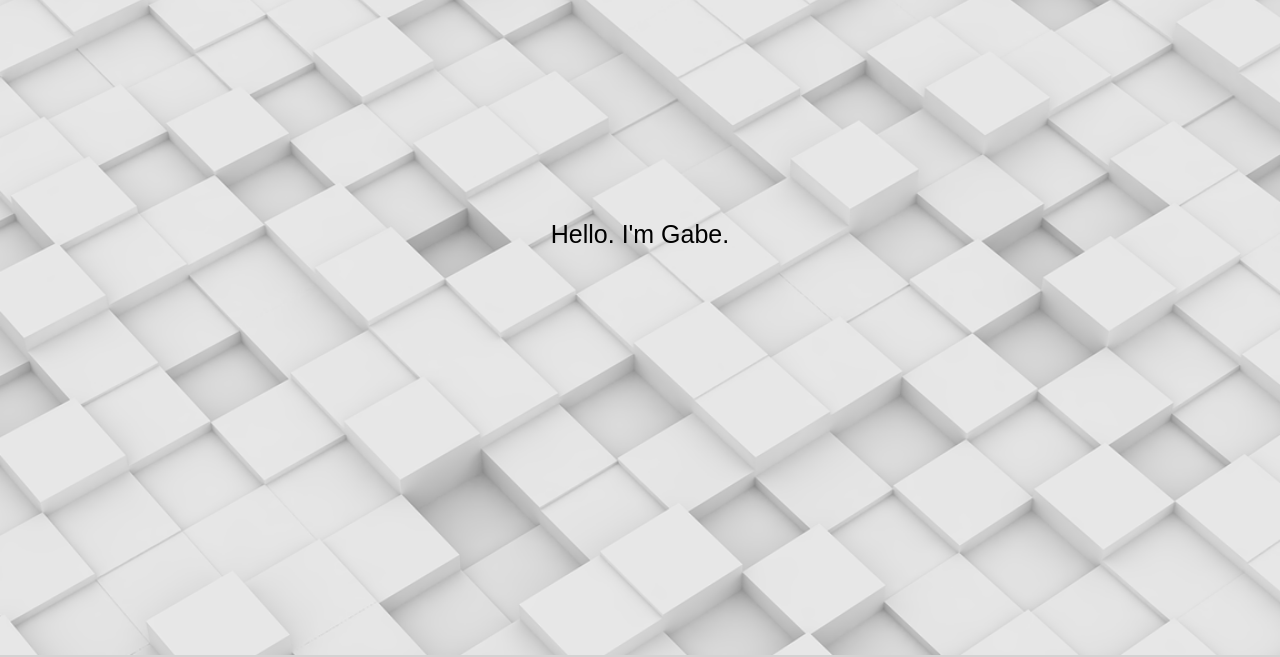
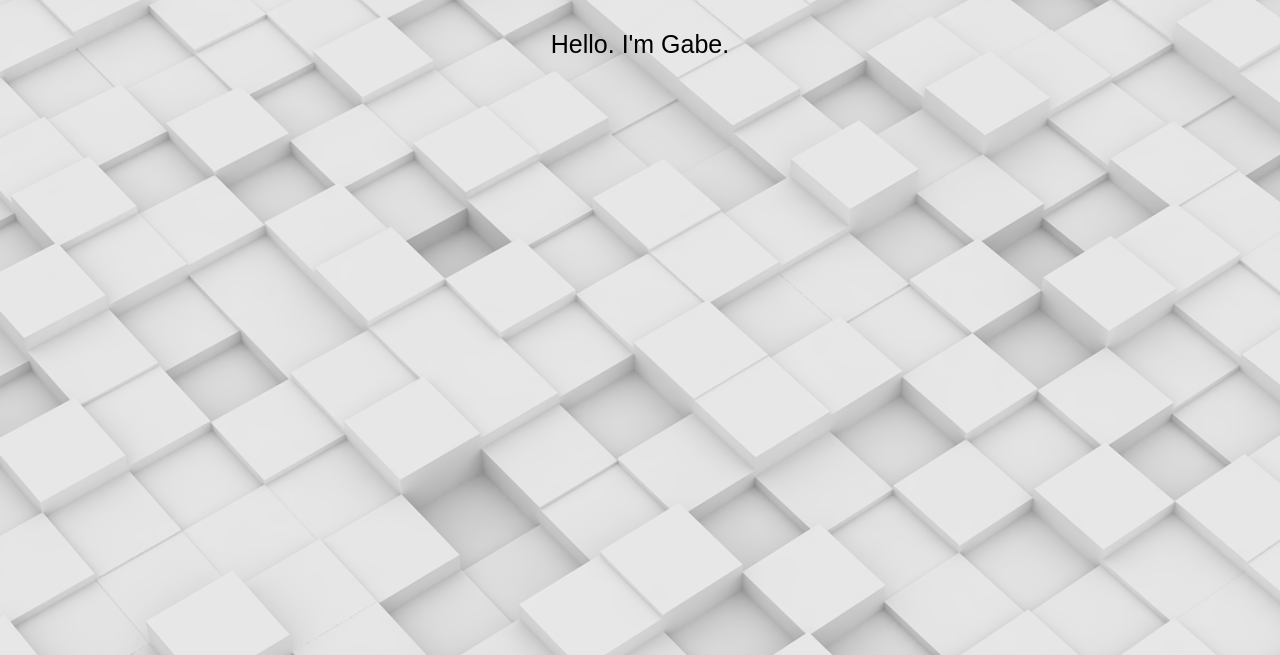
Before and after one commit to gabholli/gabholli.github.io, a plain HTML site: page index.html in a window 1280 px wide. Shown: the part 95-752 px from the top of the page. Drawn offline with nearby package versions, Linux system fonts and the light colour scheme.

Commit message:
Update style.css

```diff
--- a/style.css
+++ b/style.css
@@ -44,8 +44,8 @@ html {
   /* background-size: 100% 100%; */
   font-size: 25px;
   text-align: center;
-  padding-top: 15%;
-  padding-bottom: 15%;
+  /* padding-top: 15%;
+  padding-bottom: 15%; */
 }
 
 .index-footer {
```
